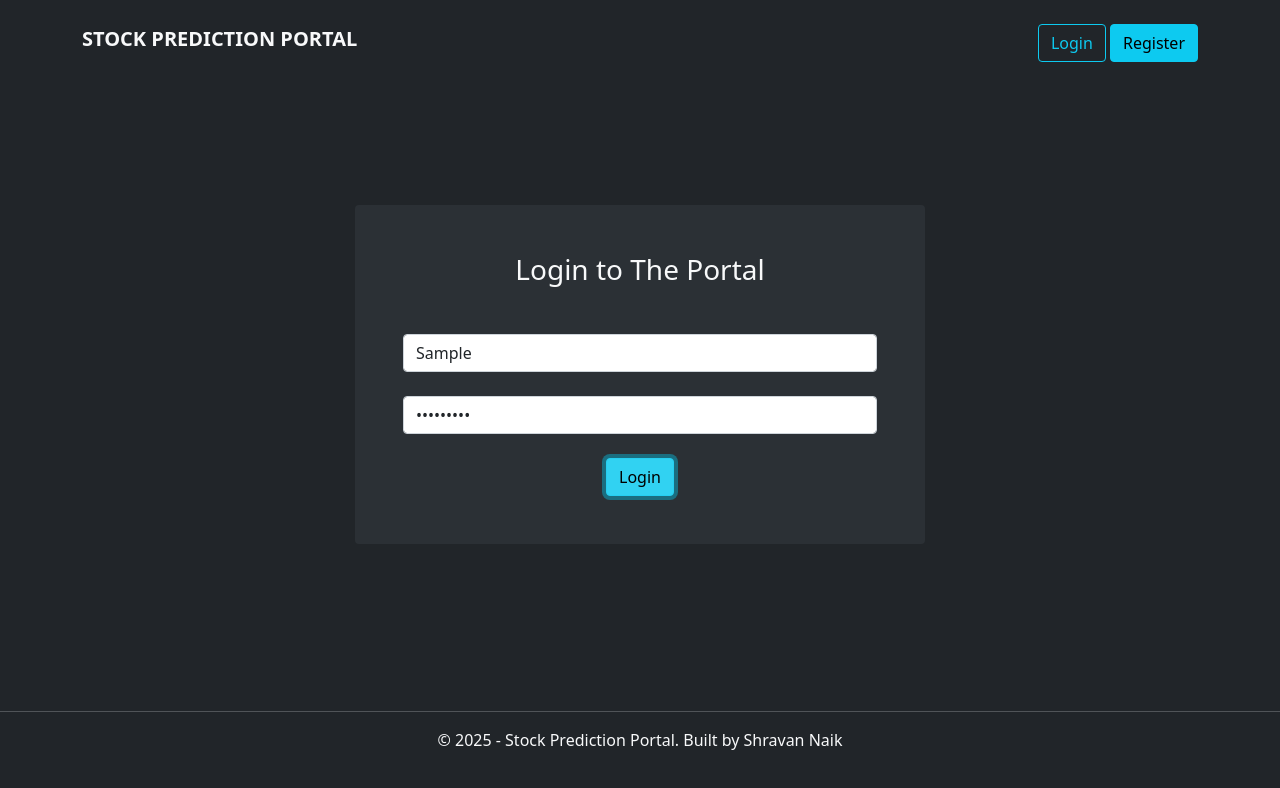
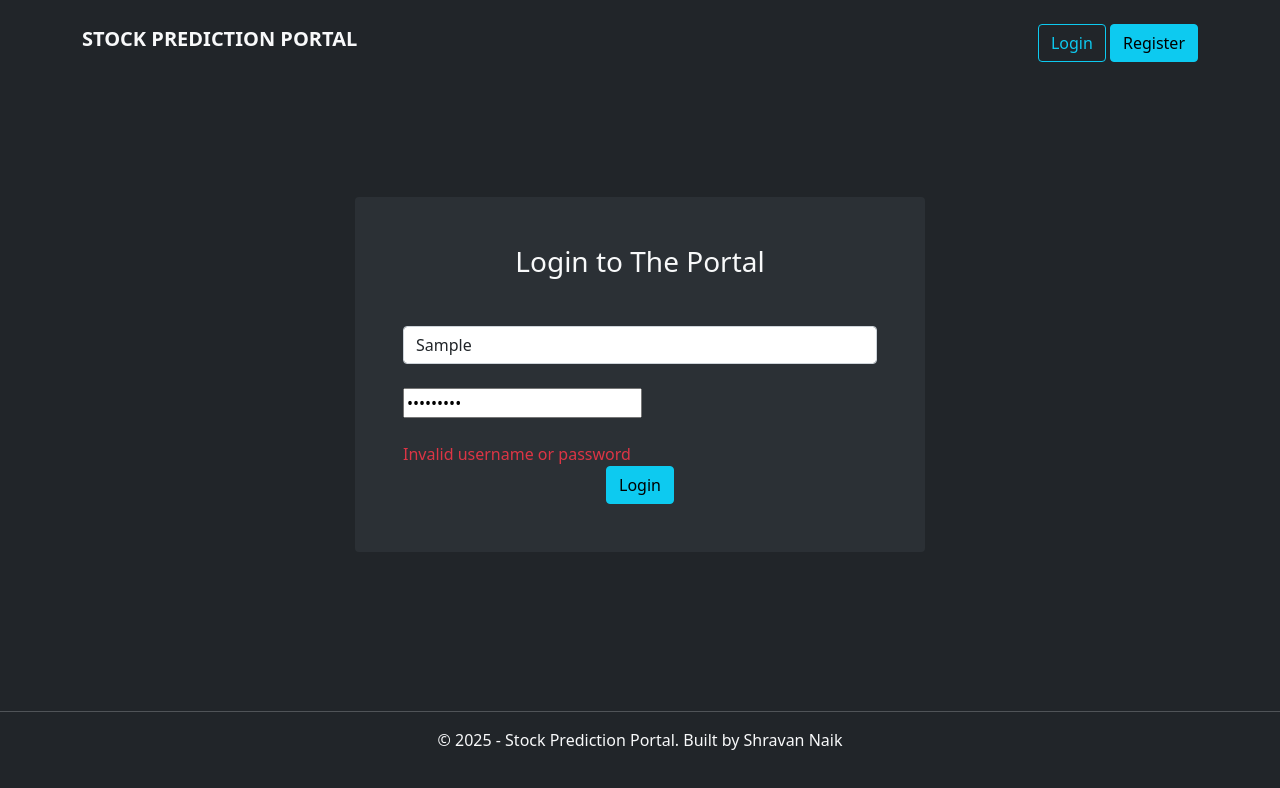
Before and after one commit to shravan017/stock-prediction-portal, a React (Vite) app in the folder frontend-react/: page /login in a window 1280 px wide. Both pictures are taken after typing "Sample", "Sample123" into the empty fields and a click on the button "Login". Shown: the top 788 px of the page. Built offline with nearby package versions, Linux system fonts and the light colour scheme; no server answers.

Commit message:
access token

```diff
--- a/frontend-react/src/components/Login.jsx
+++ b/frontend-react/src/components/Login.jsx
@@ -2,6 +2,7 @@ import React, { useState } from 'react'
 import { FontAwesomeIcon } from '@fortawesome/react-fontawesome'
 import { faSpinner } from '@fortawesome/free-solid-svg-icons'
 import axios from 'axios'
+import { useNavigate } from 'react-router-dom'
 
 
 
@@ -10,9 +11,13 @@ const Login = () => {
   const [username, setUsername] = useState('')
   const [password, setPassword] = useState('')
   const [loading, setLoading] = useState(false)
+  const navigate = useNavigate()
+  const [error, setError] = useState('')
 
   const handleLogin = async(e) => {
     e.preventDefault();
+    setLoading(true)
+
     const userData = {
       username, password
     }
@@ -20,9 +25,15 @@ const Login = () => {
 
     try {
       const response = await axios.post('http://127.0.0.1:8000/api/v1/token/', userData)
-      console.log(response.data)
+      localStorage.setItem('accessToken', response.data.access)
+      localStorage.setItem('refreshToken', response.data.refresh)
+      console.log('Login Successful')
+      navigate('/')
     } catch(error){
       console.error('Invalid Credentials')
+      setError("Invalid username or password")
+    } finally{
+      setLoading(false)
     }
 
   }
@@ -38,8 +49,9 @@ const Login = () => {
                 <input type="text" className='form-control' placeholder='Username' value={username} onChange={(e) => setUsername(e.target.value)} />
               </div>
               <div className="mb-4">
-                <input type="password" className="form-control" placeholder='Enter Password' value={password} onChange={(e) => setPassword(e.target.value)}/>
+                <input type="password" className="form- " placeholder='Enter Password' value={password} onChange={(e) => setPassword(e.target.value)} />
               </div>
+              {error && <div className='text-danger'>{error}</div>}
               {loading ? (
                 <button type='submit' className='btn btn-info d-block mx-auto' disabled><FontAwesomeIcon icon={faSpinner} spin />Please Wait...</button>
               ) : (
```
